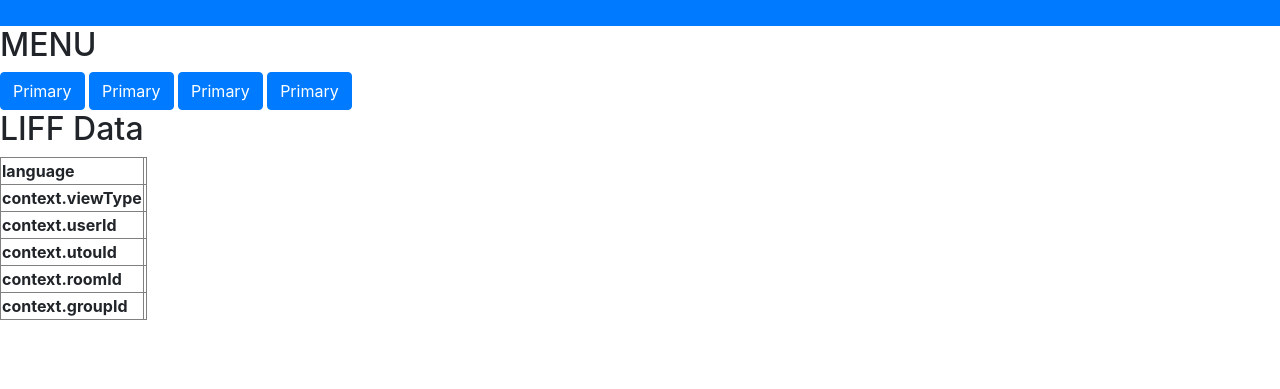
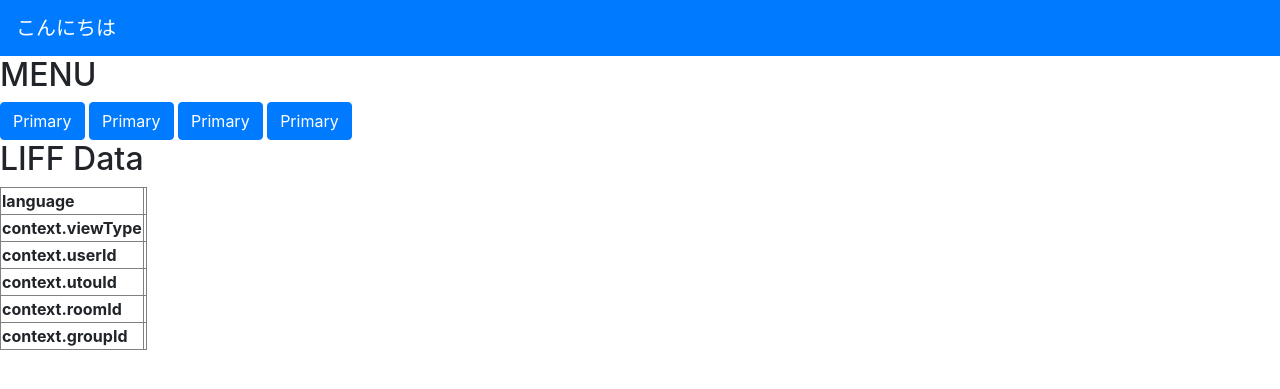
Before and after one commit to Miura55/HelloNeighbors, a Flask app: page / in a window 1280 px wide. Shown: the top 389 px of the page. Run offline with Flask 2, Linux system fonts and the light colour scheme; lists and menus that the app fills with data are empty; some libraries are stand-ins or nearby versions.

Commit message:
Sample Header

```diff
--- a/templates/index.html
+++ b/templates/index.html
@@ -8,7 +8,6 @@
 {{ super() }}
 <!-- liff SDK -->
 <script src="https://d.line-scdn.net/liff/1.0/sdk.js"></script>
-
 <script>
   window.onload = function (e) {
     // init で初期化。基本情報を取得。
@@ -47,7 +46,8 @@
 {% block content %}
 <div id="liffdata">
   <nav class="navbar navbar-expand navbar-dark bg-primary">
-    <a class="navbar-brand" href="#" id="displaynamefield"></a>
+    <!-- <a class="navbar-brand" href="#" id="displaynamefield"></a> -->
+    <a class="navbar-brand" href="#">こんにちは</a>
   </nav>
   <!-- <h1 id="displaynamefield"></h1> -->
   <h2>MENU</h2>
```
